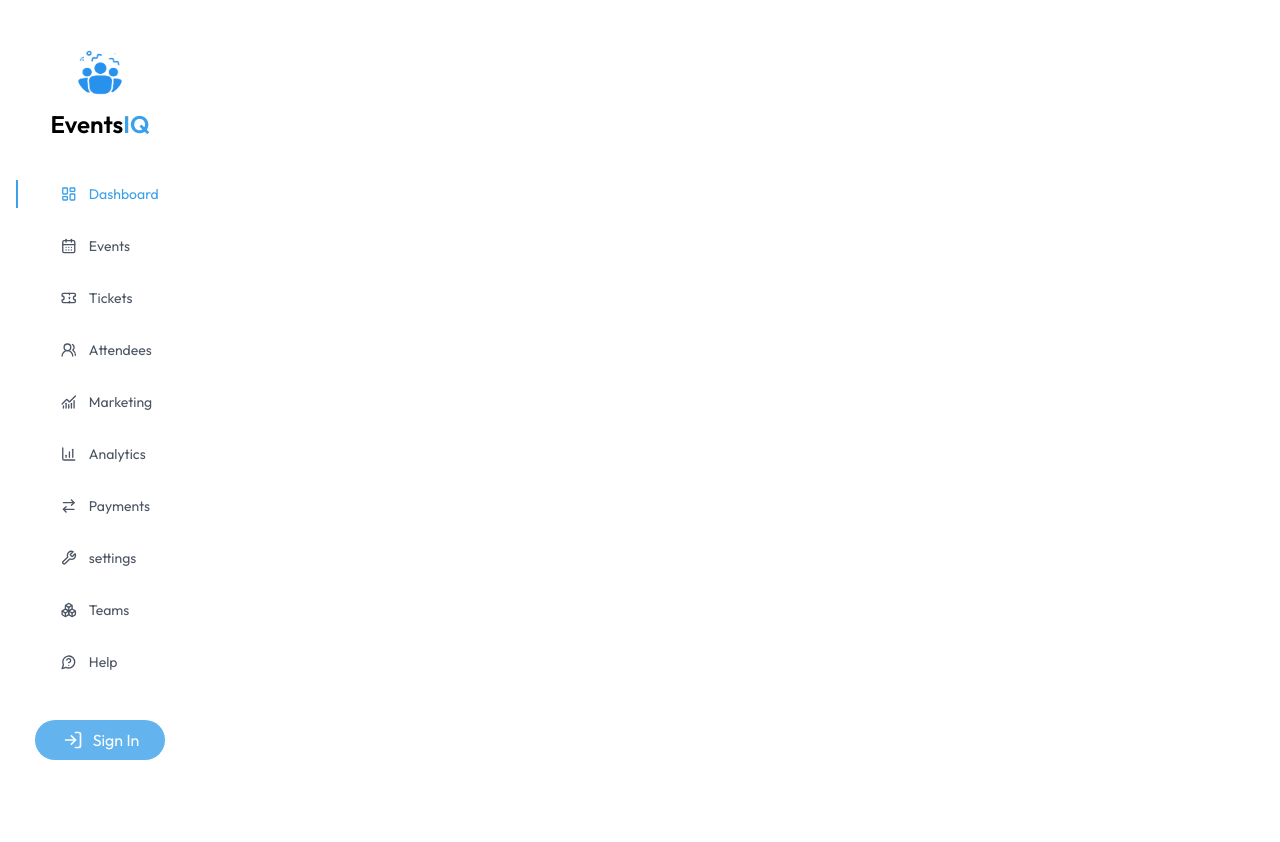
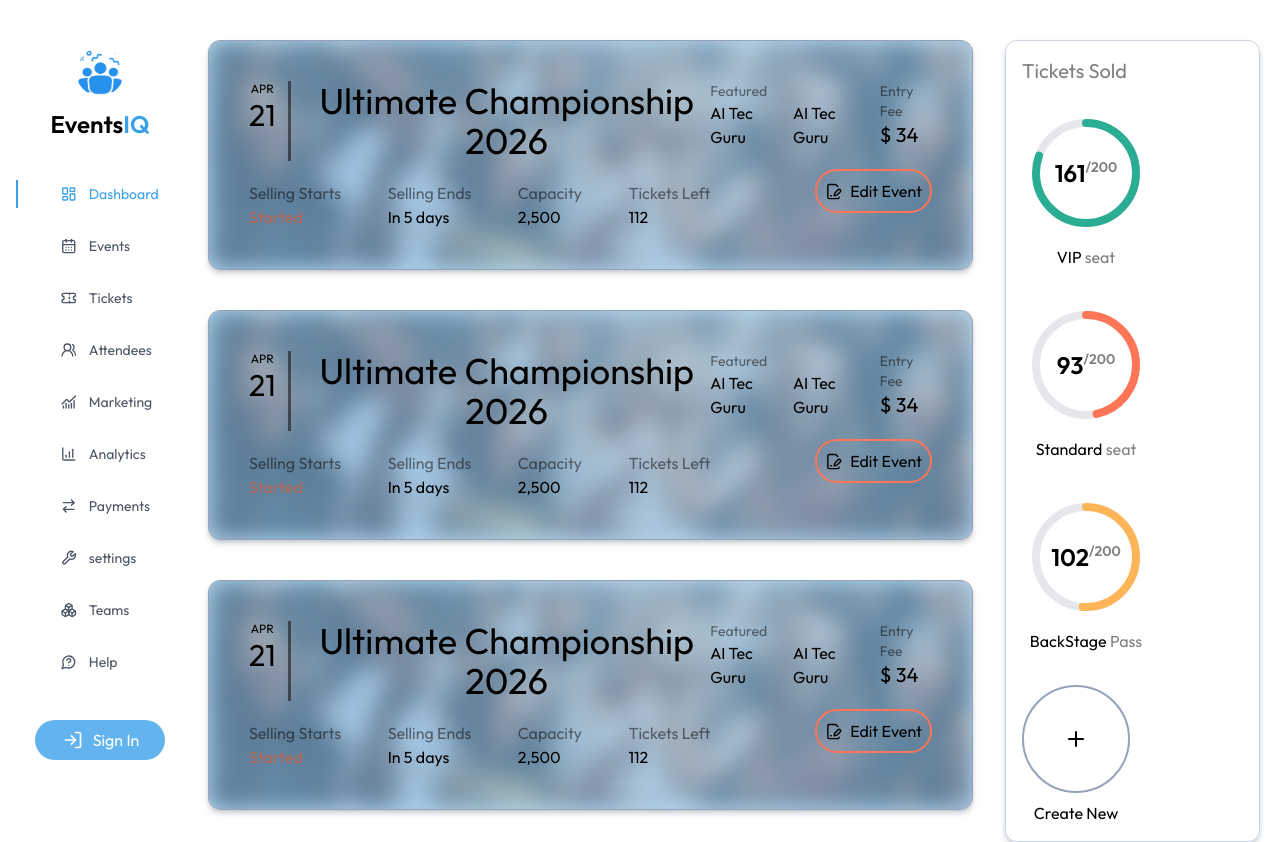
Before and after one commit to arnoldchrisoduor1/EventIQ, a React (Vite) app in the folder Admin-Dashboard/: page /events in a window 1280 px wide. Shown: the top 842 px of the page. Before the commit the page ends 800 px from the top, so only its background shows below. Built offline with nearby package versions, Linux system fonts and the light colour scheme; no server answers.

Commit message:
The events dashboard design revision 1

```diff
--- a/Admin-Dashboard/package.json
+++ b/Admin-Dashboard/package.json
@@ -21,6 +21,7 @@
     "react-redux": "^9.2.0",
     "react-router": "^7.1.3",
     "react-router-dom": "^7.1.3",
+    "recharts": "^2.15.1",
     "redux-toolkit": "^1.1.2",
     "tailwind-merge": "^2.6.0",
     "tailwind-scrollbar": "^3.1.0"
--- a/Admin-Dashboard/src/App.tsx
+++ b/Admin-Dashboard/src/App.tsx
@@ -4,6 +4,7 @@ import DashboardWrapper from './DashboardWrapper'
 import Dashboard from './pages/Dashboard'
 import Authentication from './pages/Authentication.page';
 import UserDetailsPage from './pages/UserDetails.page';
+import EventsPage from './pages/EventsPage';
 
 function App() {
 
@@ -17,6 +18,7 @@ function App() {
           <Route path = "/reset-password/:token?" element={<Authentication />} />
           <Route path = "/forgot-password" element={<Authentication />} />
           <Route path = "/user-details" element={<UserDetailsPage />} />
+          <Route path = "/events" element={<EventsPage />} />
         </Routes>
       </DashboardWrapper>
   )
--- /dev/null
+++ b/Admin-Dashboard/src/components/EventsPage/EventRecentActivity.tsx
@@ -0,0 +1,17 @@
+import profilePic from "../../assets/img/profile.jpg";
+
+const EventRecentActivity = ({ name, ticket, time, timetag }) => {
+  return (
+    <div className="flex gap-5 mb-4 pb-2 hover:cursor-pointer border border-none">
+        <div className="h-12 w-12 rounded-full">
+            <img src={profilePic} alt="profile pic" className="h-full w-full object-cover rounded-full" />
+        </div>
+        <div className="flex flex-col text-start gap-3 text-black/50">
+            <p><span className="text-black">{name}</span> has bought <span className="text-customOrange">{ticket}</span> <br/> tocket(s) for the Ultimate Champ event.</p>
+            <p>{time} {timetag} ago</p>
+        </div>
+    </div>
+  )
+}
+
+export default EventRecentActivity
--- /dev/null
+++ b/Admin-Dashboard/src/components/EventsPage/EventsCard.tsx
@@ -0,0 +1,99 @@
+import { FilePenLine } from "lucide-react";
+import bgImage from "../../assets/img/eventsBanner1.jpg";
+
+const EventsCard = () => {
+  return (
+    <div className="relative p-10 border border-slate-400 rounded-xl overflow-hidden mb-10 floating-card hover:cursor-pointer">
+      {/* Background Image */}
+      <div
+        className="absolute inset-0 bg-cover bg-center blur-md opacity-50"
+        style={{ backgroundImage: `url(${bgImage})` }}
+      />
+
+      {/* Blue Tint Overlay */}
+      <div className="absolute inset-0 bg-customBlue/60 hover:bg-customBlue transition duration-custom opacity-60 mix-blend-multiply z-10" />
+
+      {/* Content */}
+      <div className="relative flex flex-row justify-between">
+        {/* Left Section */}
+        <div className="flex flex-col justify-between gap-5">
+          {/* Upper Section */}
+          <div className="flex flex-row gap-3">
+            {/* Left Section */}
+            <div>
+              <p className="text-xs">APR</p>
+              <p className="text-3xl">21</p>
+            </div>
+
+            <div className="bg-black/50 w-1" />
+
+            {/* Right Section */}
+            <div>
+              <p className="text-4xl">Ultimate Championship 2026</p>
+            </div>
+          </div>
+
+          {/* Lower Section */}
+          <div className="flex w-full justify-between text-start text-black/50">
+            {/* Selling Starts */}
+            <div>
+              <p>Selling Starts</p>
+              <p className="text-customOrange">Started</p>
+            </div>
+            {/* Selling Ends */}
+            <div>
+              <p>Selling Ends</p>
+              <p className="text-black">In 5 days</p>
+            </div>
+
+            {/* Tickets Sold */}
+            <div>
+              <p>Capacity</p>
+              <p className="text-black">2,500</p>
+            </div>
+
+            {/* Tickets Left */}
+            <div>
+              <p>Tickets Left</p>
+              <p className="text-black">112</p>
+            </div>
+          </div>
+        </div>
+
+        {/* Right Section */}
+        <div className="flex flex-col gap-5">
+          {/* Top Section */}
+          <div className="flex flex-row gap-4 text-start">
+            {/* Featured */}
+            <div>
+              <div>
+                <p className="text-sm text-black/50">Featured</p>
+              </div>
+              <div className="flex flex-row gap-3">
+                <p>AI Tec Guru</p>
+                <p>AI Tec Guru</p>
+              </div>
+            </div>
+            {/* Price */}
+            <div>
+              <p className="text-sm text-black/50">Entry Fee</p>
+              <p className="text-xl">$ 34</p>
+            </div>
+          </div>
+
+          {/* Lower Section */}
+          <div className="text-right hover:cursor-pointer z-20">
+            <div className="inline-block border-2 border-customOrange hover:bg-customOrange/50 p-2 w-fit rounded-full transition duration-custom">
+              <div className="flex gap-2 items-center">
+                <FilePenLine size={17} />
+                <p>Edit Event</p>
+              </div>
+            </div>
+          </div>
+        </div>
+      </div>
+    </div>
+  );
+};
+
+export default EventsCard;
--- /dev/null
+++ b/Admin-Dashboard/src/components/EventsPage/PieChart.tsx
@@ -0,0 +1,47 @@
+const EventsPieChart = ({ sold, total, progressColor = '#2aad93' }) => {
+  // Calculate percentage for the arc
+  const percentage = (sold / total) * 100;
+
+  // Calculate the SVG arc parameters
+  const radius = 50;
+  const circumference = 2 * Math.PI * radius;
+  const strokeDashoffset = ((100 - percentage) / 100) * circumference;
+
+  return (
+    <div className="relative inline-flex items-center justify-center">
+      <svg className="transform -rotate-90 w-32 h-32">
+        {/* Background circle */}
+        <circle
+          cx="64"
+          cy="64"
+          r={radius}
+          stroke="#e5e7eb"
+          strokeWidth="8"
+          fill="none"
+        />
+
+        {/* Progress circle */}
+        <circle
+          cx="64"
+          cy="64"
+          r={radius}
+          stroke={progressColor}
+          strokeWidth="8"
+          fill="none"
+          strokeDasharray={circumference}
+          strokeDashoffset={strokeDashoffset}
+          strokeLinecap="round"
+        />
+      </svg>
+
+      {/* Center text showing sold/total */}
+      <div className="absolute flex flex-col items-center justify-center">
+        <span className="text-2xl font-semibold flex">
+          {sold}<span className='text-sm text-black/50'>/{total}</span>
+        </span>
+      </div>
+    </div>
+  );
+};
+
+export default EventsPieChart;
--- /dev/null
+++ b/Admin-Dashboard/src/constants/EventsPagePieChartData.ts
@@ -0,0 +1,4 @@
+export const VIPdata = [
+    { name: "Sold", value: 403 },
+    { name: "Available", value: 72 },
+];
--- /dev/null
+++ b/Admin-Dashboard/src/pages/EventsPage.tsx
@@ -0,0 +1,64 @@
+import EventRecentActivity from "../components/EventsPage/EventRecentActivity";
+import EventsCard from "../components/EventsPage/EventsCard";
+import EventPieChart from "../components/EventsPage/PieChart";
+import { Plus } from "lucide-react";
+
+const EventsPage = () => {
+  return (
+    <>
+      <div className="flex gap-8 mt-10 mr-5">
+        <div className=" flex-1 basis-3/4 ">
+          <EventsCard />
+          <EventsCard />
+          <EventsCard />
+          <EventsCard />
+        </div>
+
+        <div className="flex-2 basis-1/4">
+        <div className="floating-card justify-center p-4 rounded-xl hover:cursor-pointer border border-slate-300">
+            <h2 className="text-start gray-header">Tickets Sold</h2>
+          <div className="flex flex-row flex-wrap gap-8">
+            <div className="flex flex-col items-center">
+              <EventPieChart total={200} sold={161} />
+              <p className="mt-2">
+                VIP <span className="text-black/50">seat</span>
+              </p>
+            </div>
+
+            <div className="flex flex-col items-center">
+              <EventPieChart total={200} sold={93} progressColor="#ff7556" />
+              <p className="mt-2">
+                Standard <span className="text-black/50">seat</span>
+              </p>
+            </div>
+
+            <div className="flex flex-col items-center">
+              <EventPieChart total={200} sold={102} progressColor="#feb558" />
+              <p className="mt-2">
+                BackStage <span className="text-black/50">Pass</span>
+              </p>
+            </div>
+
+            <div className="flex flex-col items-center">
+              <div className="border-2 border-slate-400 p-10 rounded-full hover:border-slate-600 cursor-pointer">
+                <Plus />
+              </div>
+              <p className="mt-2">Create New</p>
+            </div>
+          </div>
+          </div>
+
+          {/* Recent Events Section */}
+          <div className="mt-10 floating-card p-4 rounded-xl hover:cursor-pointer border border-slate-300">
+            <h2 className="gray-header">Recent Activities</h2>
+            <EventRecentActivity name="Arnold" ticket="3 standard" time="3" timetag="mins"/>
+            <EventRecentActivity name="Arnold" ticket="3 standard" time="3" timetag="mins"/>
+            <EventRecentActivity name="Arnold" ticket="3 standard" time="3" timetag="mins"/>
+          </div>
+        </div>
+      </div>
+    </>
+  );
+};
+
+export default EventsPage;
```
Also changed, not shown: 1 other file (tests, documents, lock files or other folders).
